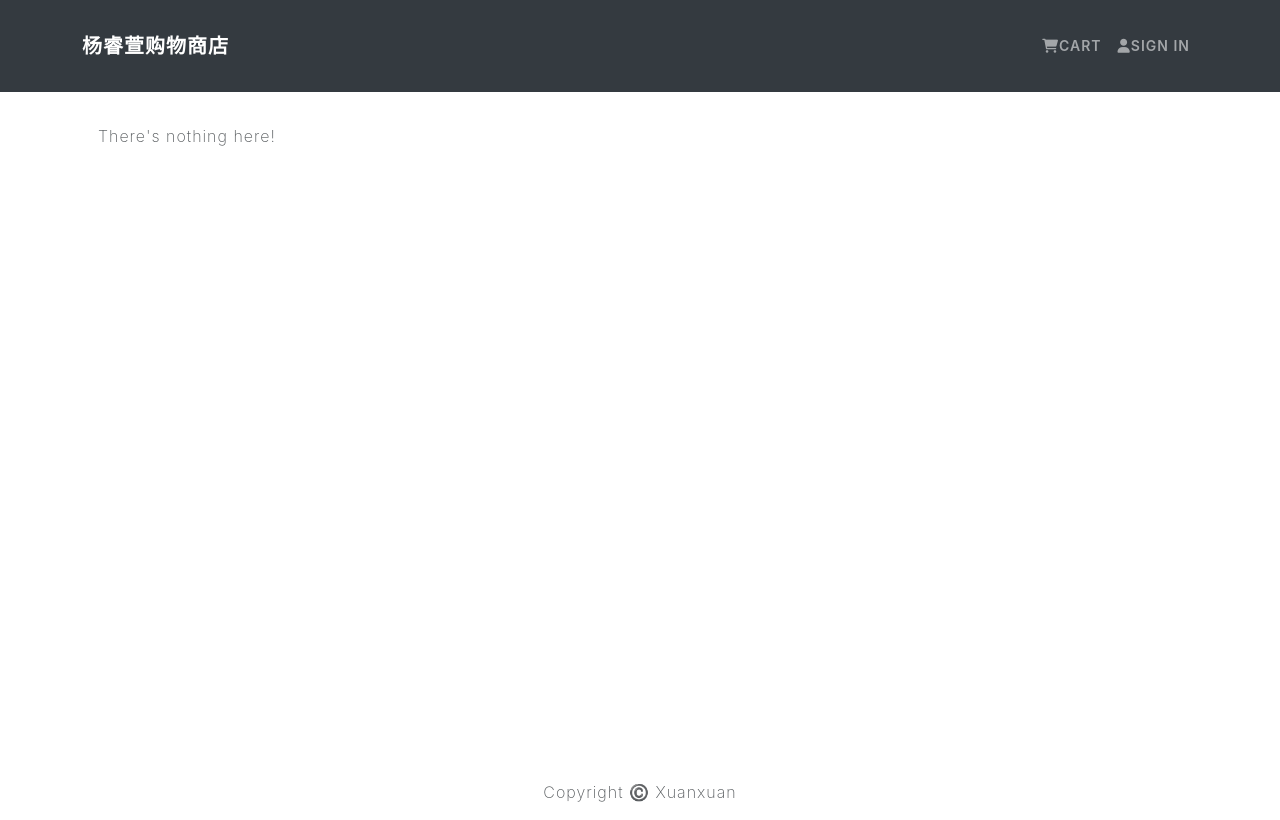
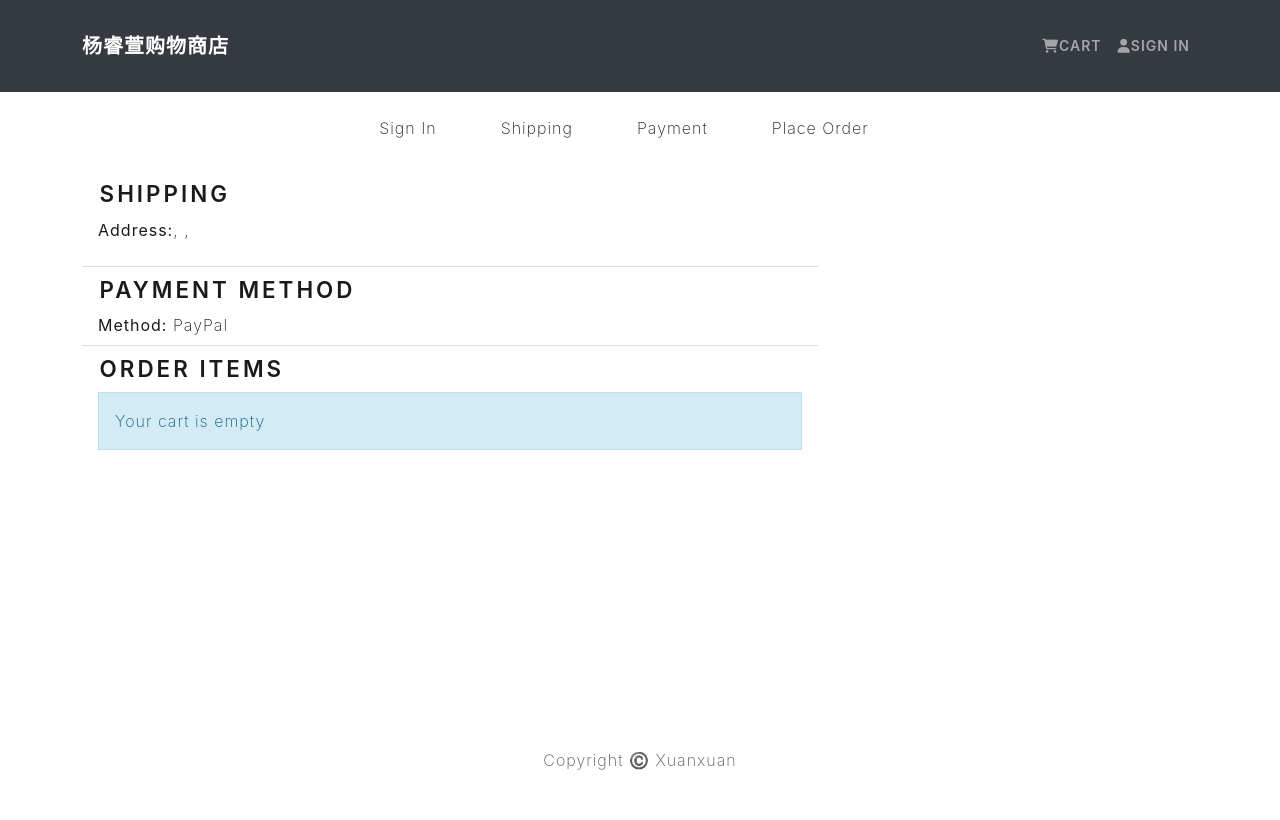
Before and after one commit to zhengyalizyl/shop-mern, a React (Create React App) app in the folder frontend/: page /placeorder in a window 1280 px wide. Built offline with nearby package versions, Linux system fonts and the light colour scheme.

Commit message:
add payment

```diff
--- a/frontend/src/App.jsx
+++ b/frontend/src/App.jsx
@@ -12,6 +12,7 @@ import RegisterScreen from './screens/RegisterScreen';
 import ProfileScreen from './screens/ProfileScreen';
 import ShippingScreen from './screens/ShippingScreen';
 import PaymentScreen from './screens/PaymentScreen';
+import PlaceOrderScreen from './screens/PlaceOrderScreen';
 
 export default function App() {
     return (
@@ -31,7 +32,7 @@ export default function App() {
                         <Route path="profile" element={<ProfileScreen/>}/>
                         <Route path="shipping" element={<ShippingScreen/>}/>
                         <Route path="payment" element={<PaymentScreen/>}/>
-
+                        <Route path="placeorder" element={<PlaceOrderScreen/>}/>
 
                         <Route
                             path="*"
--- a/frontend/src/actions/cartActions.js
+++ b/frontend/src/actions/cartActions.js
@@ -1,5 +1,5 @@
 import axios from 'axios';
-import { CART_ADD_ITEM, CART_REMOVE_ITEM, CART_SAVE_SHIPPING_ADDRESS } from '../constants/cartConstants';
+import { CART_ADD_ITEM, CART_REMOVE_ITEM, CART_SAVE_SHIPPING_ADDRESS, CART_SAVE_PAYMENT_MENTHOD } from '../constants/cartConstants';
 
 export const addToCart = (id, qty) => async(dispatch, getState) => {
     try {
@@ -33,7 +33,11 @@ export const removeToCart = (id) => async(dispatch, getState) => {
 }
 
 
-export const saveSHippingAddress = (data) => (dispatch) => {
+export const saveShippingAddress = (data) => (dispatch) => {
     dispatch({ type: CART_SAVE_SHIPPING_ADDRESS, payload: data });
     localStorage.setItem('shippingAddress', JSON.stringify(data))
 }
+export const savePaymentMenthod = (data) => (dispatch) => {
+    dispatch({ type: CART_SAVE_PAYMENT_MENTHOD, payload: data });
+    localStorage.setItem('paymentMethod', JSON.stringify(data))
+}
--- /dev/null
+++ b/frontend/src/components/CheckoutSteps.jsx
@@ -0,0 +1,49 @@
+import React from 'react'
+import { Nav } from 'react-bootstrap';
+import { LinkContainer } from 'react-router-bootstrap';
+
+export default function CheckoutSteps({ step1, step2, step3, step4 }) {
+  return (
+    <Nav className="justify-content-center mb-4">
+      <Nav.Item>
+        { step1 ? (
+          <LinkContainer to="/login">
+            <Nav.Link>Sign In</Nav.Link>
+          </LinkContainer>
+        ) : (
+          <Nav.Link disabled>Sign In</Nav.Link>
+        )}
+
+      </Nav.Item>
+      <Nav.Item>
+        { step2 ? (
+          <LinkContainer to="/shipping">
+            <Nav.Link>Shipping</Nav.Link>
+          </LinkContainer>
+        ) : (
+          <Nav.Link disabled>Shipping</Nav.Link>
+        )}
+      </Nav.Item>
+
+      <Nav.Item>
+        { step3 ? (
+          <LinkContainer to="/payment">
+            <Nav.Link>Payment</Nav.Link>
+          </LinkContainer>
+        ) : (
+          <Nav.Link disabled>Payment</Nav.Link>
+        )}
+      </Nav.Item>
+
+      <Nav.Item>
+        { step4 ? (
+          <LinkContainer to="/placeorder">
+            <Nav.Link>Place Order</Nav.Link>
+          </LinkContainer>
+        ) : (
+          <Nav.Link disabled>Place Order</Nav.Link>
+        )}
+      </Nav.Item>
+    </Nav>
+  )
+}
--- a/frontend/src/constants/cartConstants.js
+++ b/frontend/src/constants/cartConstants.js
@@ -1,3 +1,4 @@
 export const CART_ADD_ITEM = 'CART_ADD_ITEM';
 export const CART_REMOVE_ITEM = 'CART_REMOVE_ITEM';
 export const CART_SAVE_SHIPPING_ADDRESS = 'CART_SAVE_SHIPPING_ADDRESS';
+export const CART_SAVE_PAYMENT_MENTHOD = 'CART_SAVE_PAYMENT_MENTHOD';
--- a/frontend/src/reducers/cartReducer.js
+++ b/frontend/src/reducers/cartReducer.js
@@ -1,4 +1,4 @@
-import { CART_ADD_ITEM, CART_REMOVE_ITEM, CART_SAVE_SHIPPING_ADDRESS } from "../constants/cartConstants";
+import { CART_ADD_ITEM, CART_REMOVE_ITEM, CART_SAVE_PAYMENT_MENTHOD, CART_SAVE_SHIPPING_ADDRESS } from "../constants/cartConstants";
 
 
 const cartInitalState = {
@@ -32,7 +32,11 @@ export const cartReducer = (state = cartInitalState, action) => {
                 ...state,
                 shippingAddress: action.payload
             }
-
+        case CART_SAVE_PAYMENT_MENTHOD:
+            return {
+                ...state,
+                paymentMethod: action.payload
+            }
         default:
             return state
     }
--- a/frontend/src/screens/LoginScreen.jsx
+++ b/frontend/src/screens/LoginScreen.jsx
@@ -14,7 +14,7 @@ export default function LoginScreen() {
     const [email, setEmail] = useState('');
     const [password, setPassword] = useState('');
     const [searchParams, setSearchParams] = useSearchParams();
-    const redirect =searchParams.get("redirect")||'/';
+    const redirect= '/'+(searchParams.get("redirect") || '');
     const dispatch = useDispatch();
     const userLogin = useSelector((state) => state.userLogin);
     const { loading, error, userInfo } = userLogin;
--- a/frontend/src/screens/PaymentScreen.jsx
+++ b/frontend/src/screens/PaymentScreen.jsx
@@ -1,7 +1,75 @@
-import React from 'react'
+import React, { useState, useEffect } from 'react'
+import { Form, Button, Row, Col } from 'react-bootstrap';
+import FormContainer from '../components/FormContainer';
+import { useNavigate } from 'react-router-dom';
+import { savePaymentMenthod } from '../actions/cartActions';
+import { useDispatch, useSelector } from 'react-redux';
+import CheckoutSteps from '../components/CheckoutSteps';
 
+//填写地址之前得先登录
 export default function PaymentScreen() {
-  return (
-    <div>PaymentScreen</div>
-  )
+    const cart = useSelector(state => state.cart);
+    const { shippingAddress,paymentMethod:oldPaymentMethod } = cart;
+
+    const [paymentMethod, setPaymentMethod] = useState(oldPaymentMethod)
+    const dispatch = useDispatch();
+    const navigate = useNavigate();
+
+    const submitHandler = (e) => {
+        e.preventDefault();
+        dispatch(savePaymentMenthod(paymentMethod));
+        navigate('/placeorder');
+    }
+    const userLogin = useSelector((state) => state.userLogin);
+    const { userInfo } = userLogin;
+    useEffect(() => {
+        if (Object.keys(shippingAddress).length === 0) {
+            navigate('/shipping')
+        }
+    }, [shippingAddress])
+
+    useEffect(() => {
+        if (!userInfo) {
+            navigate('/login')
+        }
+    }, [userInfo])
+
+    return (
+        <FormContainer>
+            <CheckoutSteps step1 step2 step3 />
+            <h1>payment method</h1>
+            <Form onSubmit={submitHandler}>
+                <Form.Group controlId='payment'>
+                    <Form.Label as='legend'>Select Method</Form.Label>
+                    <Form.Check
+                        type='radio'
+                        label='PayPal or Credit Card'
+                        id="PayPal"
+                        name="paymentMethod"
+                        value='PayPal'
+                        checked={paymentMethod==='PayPal'}
+                        onChange={e => setPaymentMethod(e.target.value)}
+                    >
+                    </Form.Check>
+                    <Form.Check
+                        type='radio'
+                        label='Stripe'
+                        id="Stripe"
+                        name="paymentMethod"
+                        value='Stripe'
+                        checked={paymentMethod=='Stripe'}
+                        onChange={e => setPaymentMethod(e.target.value)}
+                    >
+                    </Form.Check>
+                </Form.Group>
+
+                <Row className='py-3'>
+
+                    <Button type="submit" variant="primary">Continue</Button>
+                </Row>
+
+
+            </Form>
+        </FormContainer>
+    )
 }
--- /dev/null
+++ b/frontend/src/screens/PlaceOrderScreen.jsx
@@ -0,0 +1,69 @@
+import React, { useState } from 'react'
+import { Link } from 'react-router-dom';
+import { Row, Col, ListGroup, Image, Form, Button } from 'react-bootstrap';
+import FormContainer from '../components/FormContainer';
+import { useDispatch, useSelector } from 'react-redux';
+import { saveShippingAddress } from '../actions/cartActions';
+import CheckoutSteps from '../components/CheckoutSteps';
+import Message from '../components/Message';
+
+export default function PlaceOrderScreen() {
+  const cart = useSelector((state) => state.cart)
+  return (
+    <>
+      <CheckoutSteps step1 step2 step3 step4 />
+      <Row>
+        <Col md={8}>
+          <ListGroup variant="flush">
+            <ListGroup.Item>
+              <h2>Shipping</h2>
+              <p>
+                <strong>Address:</strong>
+                { cart.shippingAddress.address }, { cart.shippingAddress.city }{ ' ' }
+                { cart.shippingAddress.postalCode }, { ' ' }
+                { cart.shippingAddress.country }
+              </p>
+            </ListGroup.Item>
+            <ListGroup.Item>
+              <h2>Payment Method</h2>
+              <strong>Method: </strong>
+              { cart.paymentMethod }
+            </ListGroup.Item>
+
+            <ListGroup.Item>
+              <h2>Order Items</h2>
+              { cart.cartItems.length === 0 ? (
+                <Message>Your cart is empty</Message>
+              ) : (
+                <ListGroup variant="flush">
+                  { cart.cartItems.map((item, index) => (
+                    <ListGroup.Item key={index}>
+                      <Row>
+                        <Col md={1}>
+                          <Image
+                            src={item.image}
+                            alt={item.name}
+                            fluid
+                            rounded
+                          />
+                        </Col>
+                        <Col>
+                          <Link to={`/products/${item.product}`}>
+                            {item.name}
+                          </Link>
+                        </Col>
+                        <Col md={4}>
+                          { item.qty } x ${item.price} = ${item.qty * item.price}
+                        </Col>
+                      </Row>
+                    </ListGroup.Item>
+                  )) }
+                </ListGroup>
+              ) }
+            </ListGroup.Item>
+          </ListGroup>
+        </Col>
+      </Row>
+    </>
+  )
+}
--- a/frontend/src/screens/ProfileScreen.jsx
+++ b/frontend/src/screens/ProfileScreen.jsx
@@ -63,6 +63,7 @@ export default function ProfileScreen() {
               type="text"
               placeholder="Enter name"
               value={name}
+              required
               onChange={(e) => setName(e.target.value)}
             ></Form.Control>
           </Form.Group>
@@ -72,6 +73,7 @@ export default function ProfileScreen() {
               type="email"
               placeholder="Enter email"
               value={email}
+              required
               onChange={(e) => setEmail(e.target.value)}
             ></Form.Control>
           </Form.Group>
@@ -82,6 +84,7 @@ export default function ProfileScreen() {
               type="password"
               placeholder="Enter password"
               value={password}
+              required
               onChange={(e) => setPassword(e.target.value)}
             ></Form.Control>
           </Form.Group>
@@ -91,6 +94,7 @@ export default function ProfileScreen() {
               type="password"
               placeholder="Enter password"
               value={confirmPassword}
+              required
               onChange={(e) => setConfirmPassword(e.target.value)}
             ></Form.Control>
           </Form.Group>
--- a/frontend/src/screens/ShippingScreen.jsx
+++ b/frontend/src/screens/ShippingScreen.jsx
@@ -2,8 +2,9 @@ import React, { useState, useEffect } from 'react'
 import { Form, Button, Row, Col } from 'react-bootstrap';
 import FormContainer from '../components/FormContainer';
 import { useNavigate } from 'react-router-dom';
-import { saveSHippingAddress } from '../actions/cartActions';
+import { saveShippingAddress } from '../actions/cartActions';
 import { useDispatch, useSelector } from 'react-redux';
+import CheckoutSteps from '../components/CheckoutSteps';
 
 //填写地址之前得先登录
 export default function ShippingScreen() {
@@ -18,7 +19,7 @@ export default function ShippingScreen() {
 
     const submitHandler = (e) => {
         e.preventDefault();
-        dispatch(saveSHippingAddress(address,country,city,postalCode));
+        dispatch(saveShippingAddress({address,country,city,postalCode}));
         navigate('/payment');
     }
     const userLogin = useSelector((state) => state.userLogin);
@@ -32,6 +33,7 @@ export default function ShippingScreen() {
 
     return (
         <FormContainer>
+            <CheckoutSteps step1 step2/>
             <h1>Shipping</h1>
             <Form onSubmit={submitHandler}>
                 <Form.Group controlId='address'>
@@ -40,6 +42,7 @@ export default function ShippingScreen() {
                         type="text"
                         placeholder="Enter address"
                         value={address}
+                        required
                         onChange={(e) => setAdress(e.target.value)}
                     ></Form.Control>
                 </Form.Group>
@@ -49,6 +52,7 @@ export default function ShippingScreen() {
                         type="text"
                         placeholder="Enter city"
                         value={city}
+                        required
                         onChange={(e) => setCity(e.target.value)}
                     ></Form.Control>
                 </Form.Group>
@@ -59,15 +63,17 @@ export default function ShippingScreen() {
                         type="text"
                         placeholder="Enter postalCode"
                         value={postalCode}
+                        required
                         onChange={(e) => setPostalCode(e.target.value)}
                     ></Form.Control>
                 </Form.Group>
                 <Form.Group controlId='country'>
-                    <Form.Label>Password</Form.Label>
+                    <Form.Label>country</Form.Label>
                     <Form.Control
                         type="country"
                         placeholder="Enter country"
                         value={country}
+                        required
                         onChange={(e) => setCountry(e.target.value)}
                     ></Form.Control>
                 </Form.Group>
--- a/frontend/src/store.js
+++ b/frontend/src/store.js
@@ -17,15 +17,19 @@ const reducer = combineReducers({
 
 const cartItems = localStorage.getItem('cartItems');
 const userInfo = localStorage.getItem('userInfo');
-const shippingAddress = localStorage.getItem('shippingAdress')
+const shippingAddress = localStorage.getItem('shippingAdress');
+const paymentMenthod = localStorage.getItem('paymentMethod');
+
 const cartItemsFromStorage = cartItems ? JSON.parse(cartItems) : [];
 const userItemsFromStorage = userInfo ? JSON.parse(userInfo) : null;
 const shippingAddressFromStorage = shippingAddress ? JSON.parse(shippingAddress) : {};
+const paymentMenthodFromStorage = paymentMenthod ? JSON.parse(paymentMenthod) : 'PayPal';
 
 const initialState = {
     cart: {
         cartItems: cartItemsFromStorage,
-        shippingAddress: shippingAddressFromStorage
+        shippingAddress: shippingAddressFromStorage,
+        paymentMethod: paymentMenthodFromStorage
     },
     userLogin: { userInfo: userItemsFromStorage },
 };
```
